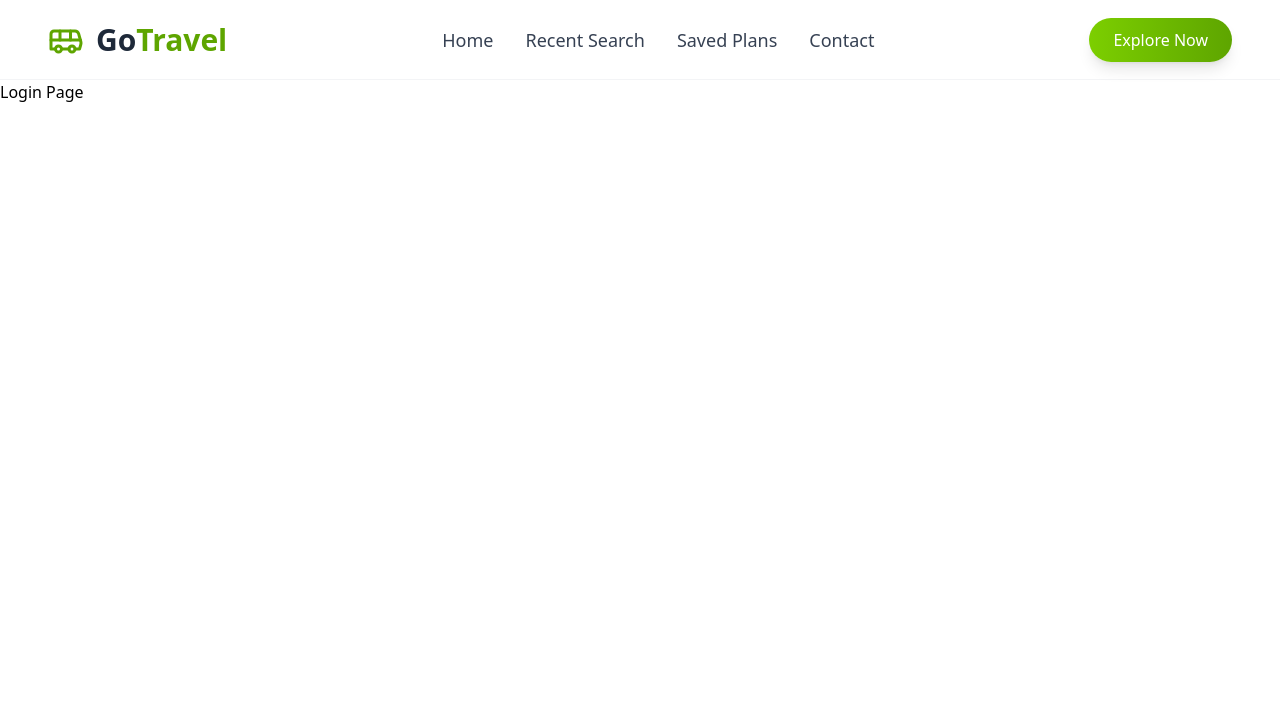
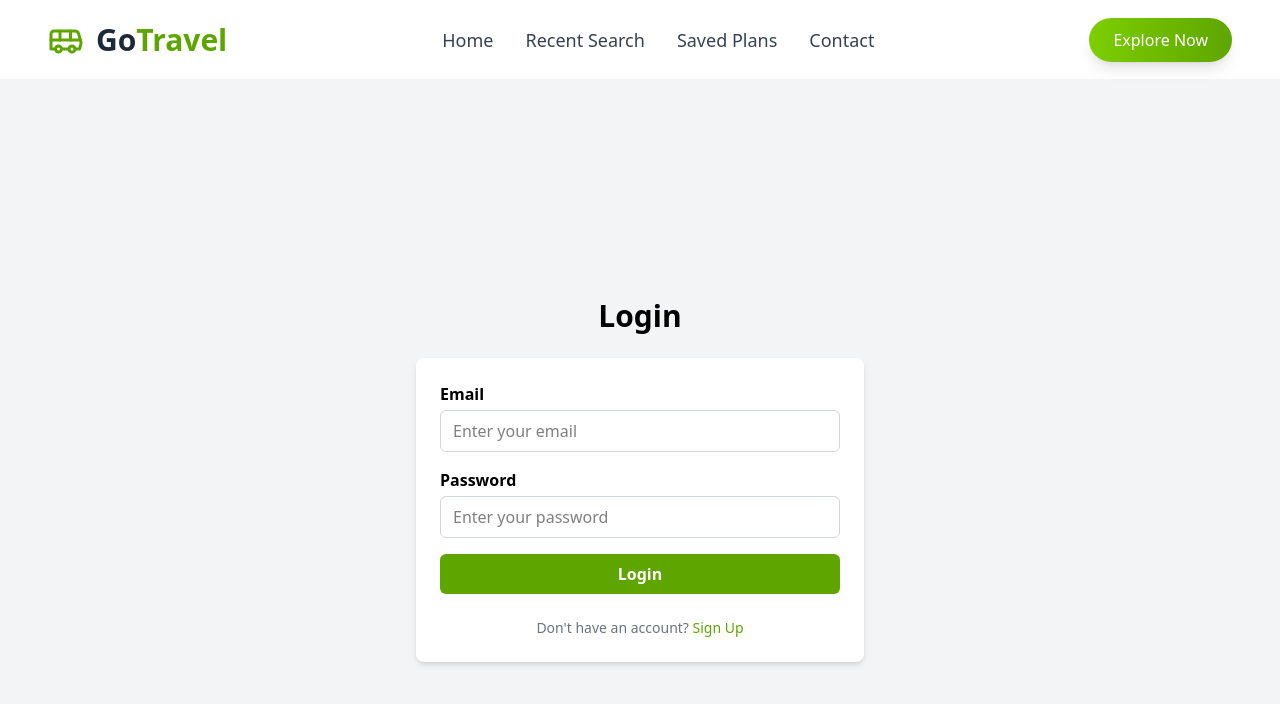
Before and after one commit to samar-abbas-786/GoTravel, a Next.js app: page /login in a window 1280 px wide. Shown: the top 704 px of the page. Built offline with nearby package versions, Linux system fonts and the light colour scheme.

Commit message:
dont ui of sing up and login

```diff
--- a/app/login/page.tsx
+++ b/app/login/page.tsx
@@ -10,6 +10,7 @@ const Login = () => {
     const [password, setPassword] = useState<any>("")
 
     const handleLogin = async (e: any) => {
+        e.preventDefault();
         if (!email || !password) {
             toast.error("Please fill all fields");
             return;
@@ -18,31 +19,62 @@ const Login = () => {
             const response = await axios.post('/api/login', { email, password })
             if (response.status != 200) {
                 toast.error(response.data?.message || 'Someting went wrong')
-                setEmail("")
-                setPassword("")
+
             }
             else {
                 toast.success(response?.data?.message || "Logged in successfully")
                 localStorage.setItem("user", JSON.stringify(response?.data?.user))
                 router.push('/')
-                setEmail("")
-                setPassword("")
-
-
-
             }
         } catch (error: any) {
             toast.error(error.message || "Something went wrong");
+        } finally {
             setEmail("")
             setPassword("")
         }
     }
     return (
-        <div>
-            <h1>Login Page</h1>
-            <ToastContainer />
+        <div className="flex flex-col items-center justify-center min-h-screen bg-gray-100 p-4">
+            <h1 className="text-3xl font-bold mb-6">Login</h1>
+
+            <form onSubmit={handleLogin} className="bg-white p-6 rounded-lg shadow-md w-full max-w-md space-y-4">
+                <div>
+                    <label className="block mb-1 font-semibold">Email</label>
+                    <input
+                        type="email"
+                        value={email}
+                        onChange={(e) => setEmail(e.target.value)}
+                        className="w-full border border-gray-300 rounded-md px-3 py-2"
+                        placeholder="Enter your email"
+                    />
+                </div>
+
+                <div>
+                    <label className="block mb-1 font-semibold">Password</label>
+                    <input
+                        type="password"
+                        value={password}
+                        onChange={(e) => setPassword(e.target.value)}
+                        className="w-full border border-gray-300 rounded-md px-3 py-2"
+                        placeholder="Enter your password"
+                    />
+                </div>
+
+                <button
+                    type="submit"
+                    className="w-full bg-lime-600 text-white py-2 rounded-md font-semibold hover:bg-lime-700 transition"
+                >
+                    Login
+                </button>
+
+                <p className="text-sm text-gray-500 text-center mt-2">
+                    Don't have an account? <span className="text-lime-600 cursor-pointer" onClick={() => router.push("/signup")}>Sign Up</span>
+                </p>
+            </form>
+
+            <ToastContainer position="top-right" autoClose={3000} />
         </div>
-    )
+    );
 }
 
-export default Login
+export default Login;
```
